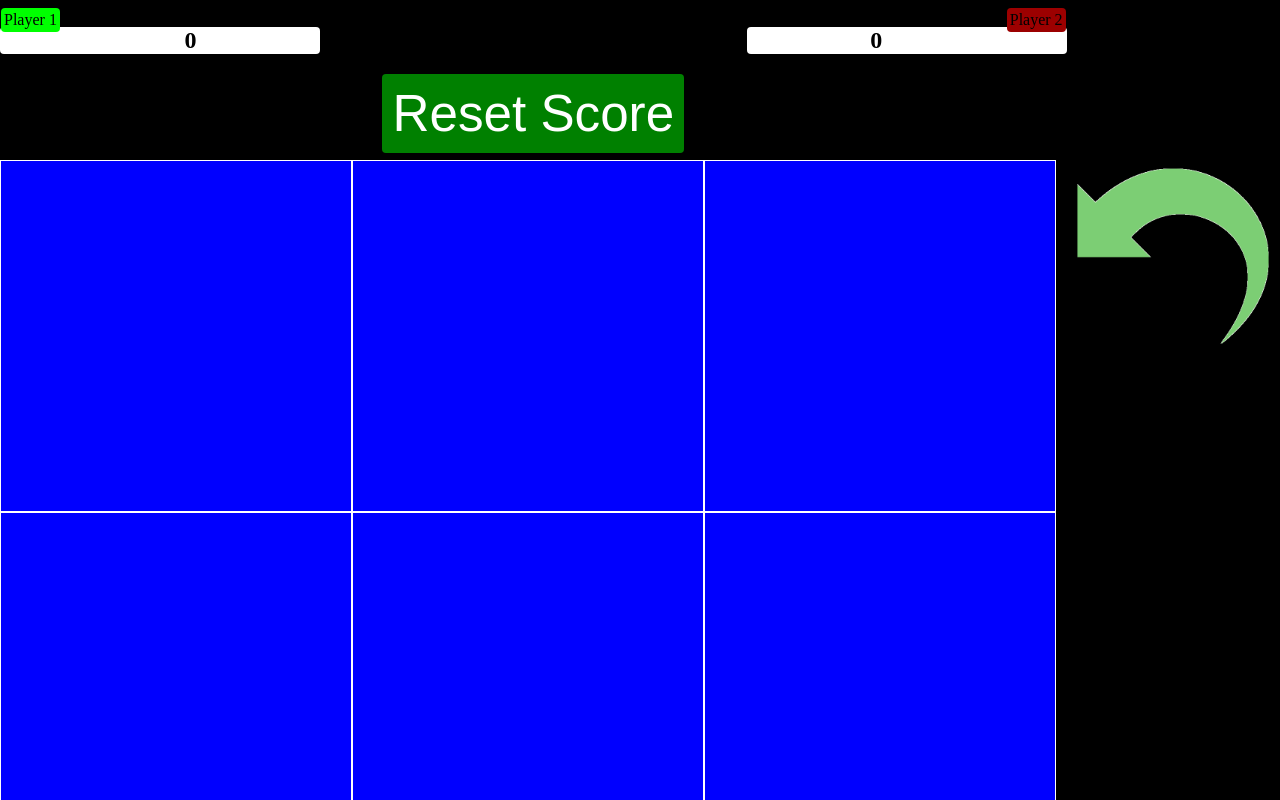
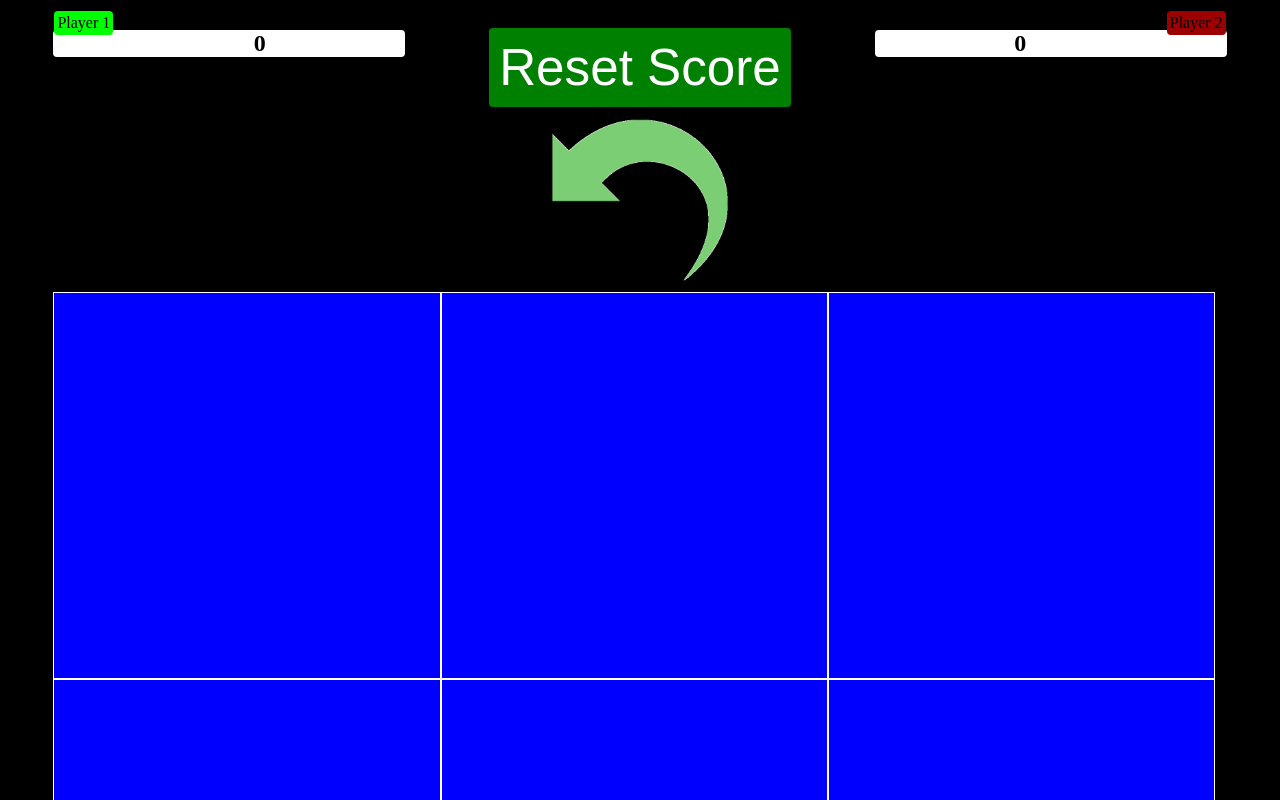
Before and after one commit to mariolamacchia/WebTris, a website: page tris.html in a window 1280 px wide. Shown: the top 800 px of the page. Drawn offline with nearby package versions, Linux system fonts and the light colour scheme.

Commit message:
Fix html and css

```diff
--- a/style/mycss.css
+++ b/style/mycss.css
@@ -42,7 +42,9 @@ body {
 
 .container {
   overflow: auto;
-  margin: 7px 0px;
+  margin: auto;
+  width: 91.66%;
+  margin-top: 10px;
 }
 
 header {
@@ -59,6 +61,8 @@ header {
   clear: both;
   overflow: auto;
   text-align: center;
+  margin: auto;
+  width: 91.66%;
 }
 
 #result {
@@ -69,15 +73,11 @@ header {
   color: red;
 }
 
-#resetdiv {
+img {
+  width: 15%;
+  height: 15%;
   margin: auto;
-  float: none;
-  clear: both;
-}
-
-img {
-  width: 90%;
-  height: 90%;
+  margin-top: 5px;
 }
 img:active, img:hover {
   -webkit-filter: brightness(150%); /* Chrome, Safari, Opera */
@@ -85,7 +85,11 @@ img:active, img:hover {
 }
 
 
-div#main {overflow: auto;}
+div#main {
+  overflow: auto;
+  width: 91.66%;
+  margin: auto;
+}
 
 aside {
   text-align: center;
--- a/tris.html
+++ b/tris.html
@@ -8,7 +8,7 @@
 </head>
 
 <body>
-  <div class="container col-10">
+  <div class="container">
 
     <aside class="col-12" id="mainaside">
       <div class="left-box">
@@ -19,21 +19,20 @@
         <p class="title" id="title2"> Player 2 </p>
         <h1 class="player" id="player2"> </p>
       </div>
-      <div class="col-5" id="resetdiv">
+      <br>
+      <div id="resetdiv">
           <input class="reset" type="button" value="Reset Score"
            onclick="resetAll();">
       </div>
+      <div>
+        <img src="images/undo.gif" onclick="undo();">
+      </div>
     </aside>
 
-    <div id="matchend" class="col-12">
-      <h3 id="result"> </h1>
-      <br>
-      <input class="newmatch" id="newmatch" type="button" value="New Match"
-      onclick="startMatch();">
-    </div>
   </div>
-      <div id="main" class="col-10">
-      <form name="tris">
+
+  <div id="main">
+    <form name="tris">
         <input class="field" type="button" id="0" onclick="insertSign(0);">
         <input class="field" type="button" id="1" onclick="insertSign(1);">
         <input class="field" type="button" id="2" onclick="insertSign(2);">
@@ -43,13 +42,15 @@
         <input class="field" type="button" id="6" onclick="insertSign(6);">
         <input class="field" type="button" id="7" onclick="insertSign(7);">
         <input class="field" type="button" id="8" onclick="insertSign(8);">
-      </form>
-    </div>
-    <aside class="col-2">
-      <div>
-        <img src="images/undo.gif" onclick="undo();">
-      </div>
-    </aside>
+    </form>
+  </div>
+
+  <div id="matchend">
+    <h3 id="result"> </h1>
+    <br>
+    <input class="newmatch" id="newmatch" type="button" value="New Match"
+    onclick="startMatch();">
+  </div>
 
   <script src="bower_components/jquery/dist/jquery.min.js"> </script>
   <script src="scripts/myjs.js"> </script>
```
Also changed, not shown: 1 other file.
